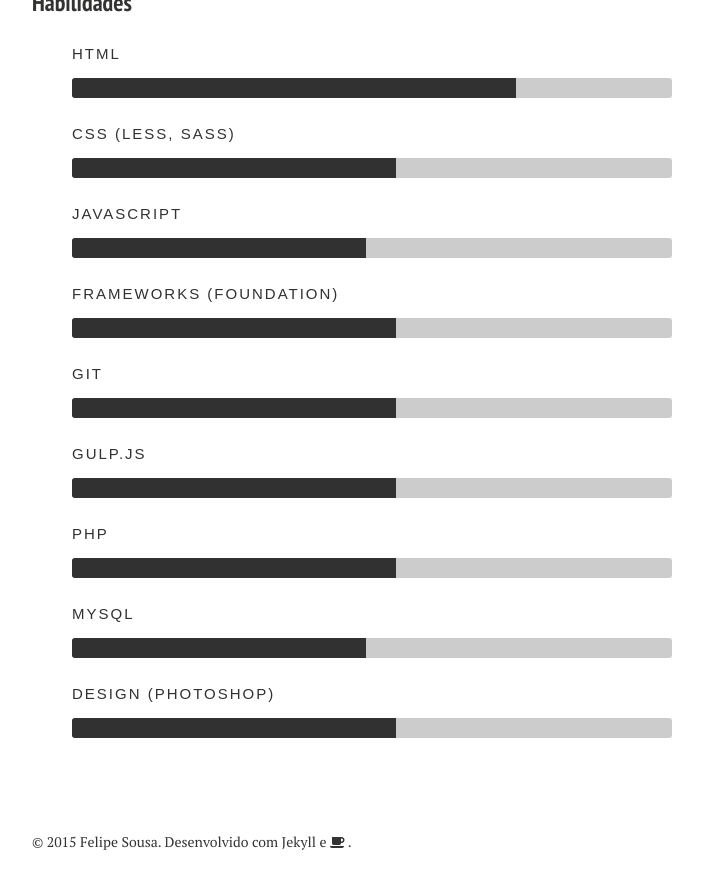
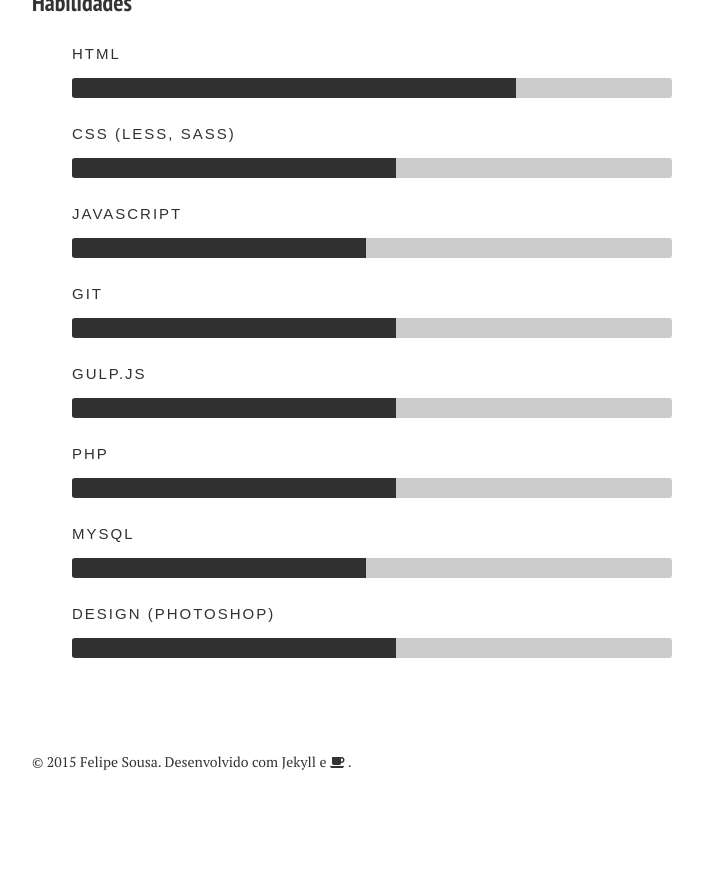
Before and after one commit to felipesousa/universal, a Jekyll site: the page built from sobre/index.md, in a window 1280 px wide and 900 px high, scrolled down 970 px. Shown: the top 889 px of the window, without its empty margins (288-991 px from the left). Built offline with Jekyll 4.4.1, drawn with Linux system fonts in a browser that asks for light colours; nearby versions of some CDN libraries; after the commit the page ends 1790 px from its top, so only the background shows below that.

Commit message:
Update index.md

```diff
--- a/sobre/index.md
+++ b/sobre/index.md
@@ -31,7 +31,6 @@ De alguma forma eu queria ser grato, manter uma linhagem eu diria e ao mesmo tem
         <li><span style="width: 70%" class="bar-expand"></span><em>HTML </em></li>
         <li><span style="width: 50%" class="bar-expand"></span><em>CSS (LESS, SASS)</em></li>
         <li><span style="width: 45%" class="bar-expand"></span><em>JavaScript </em></li>
-        <li><span style="width: 50%" class="bar-expand"></span><em>Frameworks (Foundation)</em></li>
         <li><span style="width: 50%" class="bar-expand"></span><em>Git </em></li>
         <li><span style="width: 50%" class="bar-expand"></span><em>Gulp.js</em></li>
         <li><span style="width: 50%" class="bar-expand"></span><em>PHP </em></li>
```
